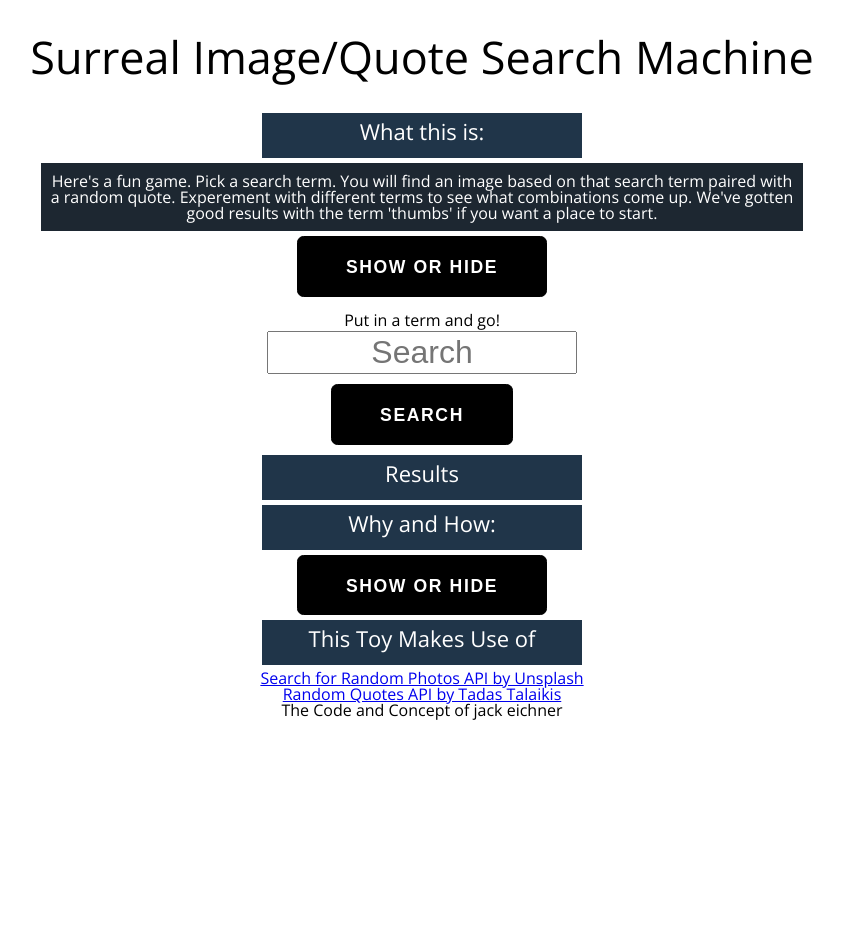
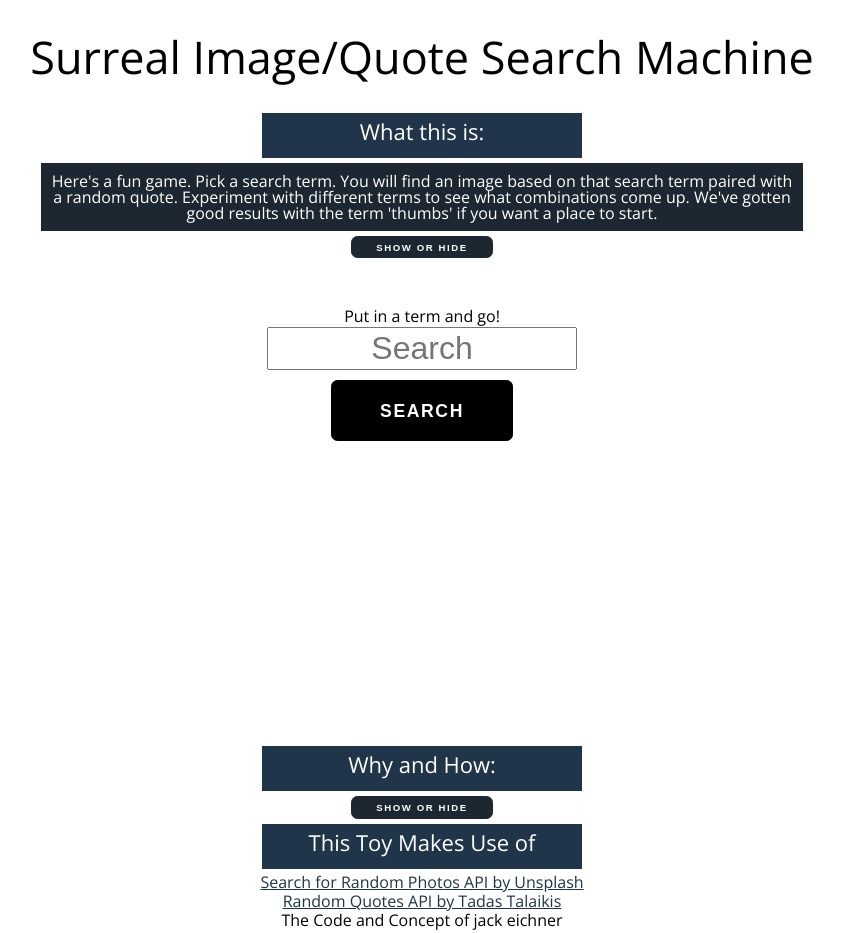
Before and after one commit to jack8191/Surreal-Image-Quote-Search-Machine, a plain HTML site: page index.html in a window 1280 px wide. Shown: the whole page, without its empty margins (218-1061 px from the left). Before the commit the page ends 800 px from the top, so only its background shows below. Drawn offline with nearby package versions, Linux system fonts and the light colour scheme.

Commit message:
tweaked styles of buttons and page layout at larger screen sizes, updated README

```diff
--- a/index.html
+++ b/index.html
@@ -20,7 +20,7 @@
             <h2> What this is:</h2>
             <div class="js-landing" id="landing">
                 <p>Here's a fun game. Pick a search term. You will find an image based on that search term paired with a random quote.
-                    Experement with different terms to see what combinations come up. We've gotten good results with the term 'thumbs' if you
+                    Experiment with different terms to see what combinations come up. We've gotten good results with the term 'thumbs' if you
                     want a place to start.
                 </p>
             </div>
@@ -31,11 +31,10 @@
             <label for="query">Put in a term and go!
             <input placeholder="Search" type="text" class="js-query" required>
             </label>
-            <button type="submit">Search</button>
+            <button type="submit" id="searchbutton">Search</button>
             </fieldset>
         </form>
         <section role="region" id="results" aria-live="polite">
-            <h2>Results</h2>
             <div class="js-error"></div>
             <div class="js-search-results"></div>
             <div class="js-quote-result"></div>
--- a/script.js
+++ b/script.js
@@ -18,10 +18,11 @@ function searchUnsplashImages(searchTerm, callback) {
   function displayUnsplashImages(responseData) {
       let displayImage = `
       <div class="js-search-results">
-          <img src=${responseData.urls.regular} alt='a random unsplash image'>
-          <a href=${responseData.user.links.html} title="link to photographer's Unsplash Profile" target="_blank">Photo by ${responseData.user.username}</a>
-          <a href=${responseData.links.html} title="link to the photo on Unsplash" target="_blank">View the image on Unsplash</a>
-          <a href=${responseData.links.download} title="link to download the image from Unsplash" target="_blank">Download Image?</a>
+        <h2>Results</h2>
+        <img src=${responseData.urls.regular} alt='a random unsplash image'>
+        <a href=${responseData.user.links.html} title="link to photographer's Unsplash Profile" target="_blank">Photo by ${responseData.user.username}</a>
+        <a href=${responseData.links.html} title="link to the photo on Unsplash" target="_blank">View the image on Unsplash</a>
+        <a href=${responseData.links.download} title="link to download the image from Unsplash" target="_blank">Download Image?</a>
       `;
       $('.js-search-results').html(displayImage);
   }
--- a/styles.css
+++ b/styles.css
@@ -101,7 +101,7 @@ h2 {
     padding-bottom: 5px;
 }
 
-button {
+#searchbutton {
     background-color: #000000;
     border: 0.1rem solid #000000;
     border-radius: .4rem;
@@ -122,18 +122,44 @@ button {
     margin-right: auto;
 }
 
-button:focus {
+#searchbutton:focus {
     background-color: #606c76;
     border-color: #606c76;
     color: #fff;
     outline: 0;
 }
 
-button:hover {
+#searchbutton:hover {
     background-color: #606c76;
     border-color: #606c76;
     color: #fff;
     outline: 0;
+}
+
+#js-show-hide-landing, #js-show-hide-why-how{
+    background-color: #1D2731;
+    border: 0.1rem solid #1D2731;
+    border-radius: .4rem;
+    color: #fff;
+    cursor: pointer;
+    display: block;
+    font-size: .6rem;
+    font-weight: 700;
+    height: 1.4rem;
+    letter-spacing: .1rem;
+    line-height: 1.4rem;
+    padding: 0 1.5rem;
+    text-align: center;
+    text-decoration: none;
+    text-transform: uppercase;
+    white-space: nowrap;
+    margin-left: auto;
+    margin-right: auto;
+}
+
+#js-show-hide-landing:hover, #js-show-hide-why-how:hover, #js-show-hide-landing:focus, #js-show-hide-why-how:focus{
+    background-color: #000000;
+    border: #000000;
 }
 
 
@@ -171,8 +197,9 @@ input {
     display: block;
 }
 
-a {
+a, a:visited {
     display: block;
+    color: rgb(32, 53, 73);
 }
 
 @media only screen and (min-width: 900px) {
@@ -180,4 +207,13 @@ a {
         margin-left: 20%;
         margin-right: 20%;
     }
+    label, #results{
+        margin-top: 45px;
+    }
+    #explanation {
+        margin-top: 300px;
+    }
+    li {
+        margin-top: 3px;
+    }
 }
```
Also changed, not shown: 1 other file.
